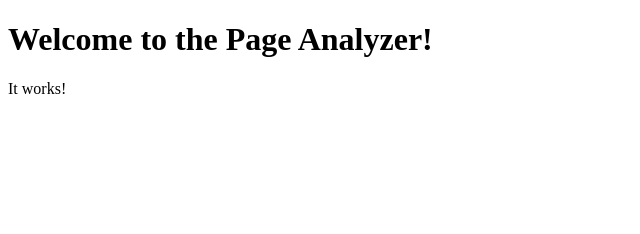
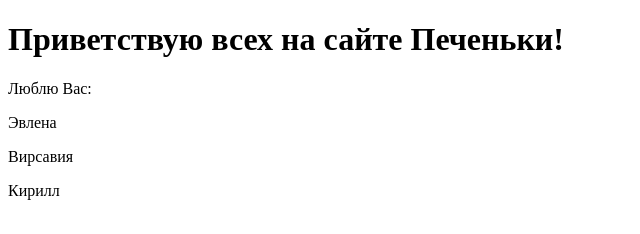
Before and after one commit to Habited/python-project-83, a plain HTML site: page templates/index.html in a window 1280 px wide. Shown: the whole page, without its empty margins (0-640 px from the left). Drawn offline with Linux system fonts and the light colour scheme.

Commit message:
update file: templates/index.html

```diff
--- a/templates/index.html
+++ b/templates/index.html
@@ -3,10 +3,13 @@
 <html lang="en">
 <head>
   <meta charset="UTF-8">
-  <title>Page Analyzer</title>
+  <title> "Это сайт Печеньки!</title>
 </head>
 <body>
-  <h1>Welcome to the Page Analyzer!</h1>
-  <p>It works!</p>
+  <h1>Приветствую всех на сайте Печеньки!</h1>
+  <p>Люблю Вас:</p>
+  <p>Эвлена</p>
+  <p>Вирсавия</p>
+  <p>Кирилл</p>
 </body>
 </html>
```
